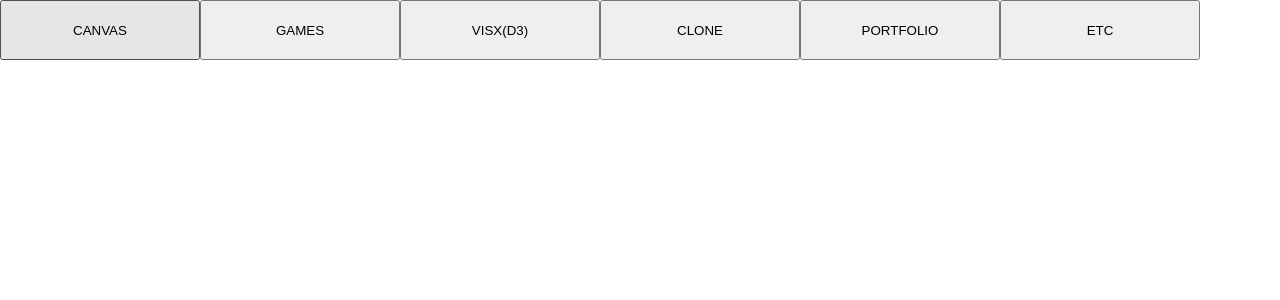
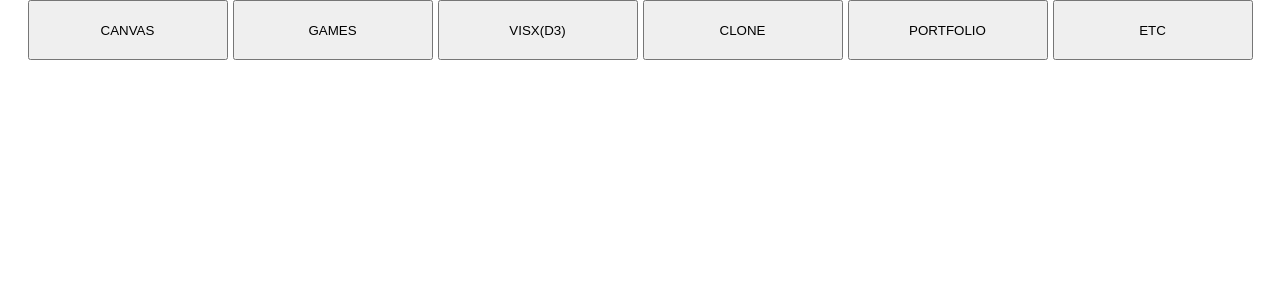
Before and after one commit to jiwonkim97/playground, a Next.js app in the folder my_game_hub/: page / in a window 1280 px wide. Shown: the top 300 px of the page. Built offline with nearby package versions, Linux system fonts and the light colour scheme.

Commit message:
update main page flex wrap

```diff
--- a/my_game_hub/pages/index.tsx
+++ b/my_game_hub/pages/index.tsx
@@ -17,6 +17,9 @@ export default function Home() {
       <div
         style={{
           display: 'flex',
+          gap: 5,
+          flexWrap: 'wrap',
+          justifyContent: 'center',
         }}>
         <Link href='/canvas'>
           <button style={{ display: 'flex', width: 200, height: 60, alignItems: 'center', justifyContent: 'center' }}>CANVAS</button>
```
